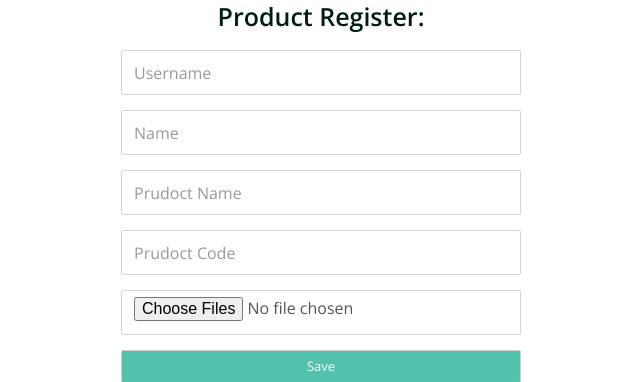
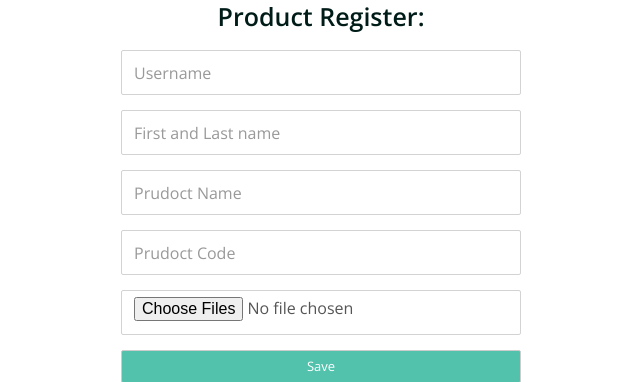
Before and after one commit to payammohammadi94/anbar2, a Django app: page /product-registration/ in a window 1280 px wide. Shown: the part 232-614 px from the top of the page, without its empty margins (319-959 px from the left). Run offline with Django 4.2, Linux system fonts and the light colour scheme; a user stored in the database is signed in; some libraries are stand-ins or nearby versions.

Commit message:
edit name to first and last name in product register

```diff
--- a/productRegister/templates/productRegister/product-register.html
+++ b/productRegister/templates/productRegister/product-register.html
@@ -24,7 +24,7 @@
 							</div>
 
 							<div class="form-group">
-								<input type="text" class="form-control" id="exampleInputUser1" placeholder="Name" name="first_last_name">
+								<input type="text" class="form-control" id="exampleInputUser1" placeholder="First and Last name" name="first_last_name">
 							</div>
 
 
```
Also changed, not shown: db.sqlite3.
